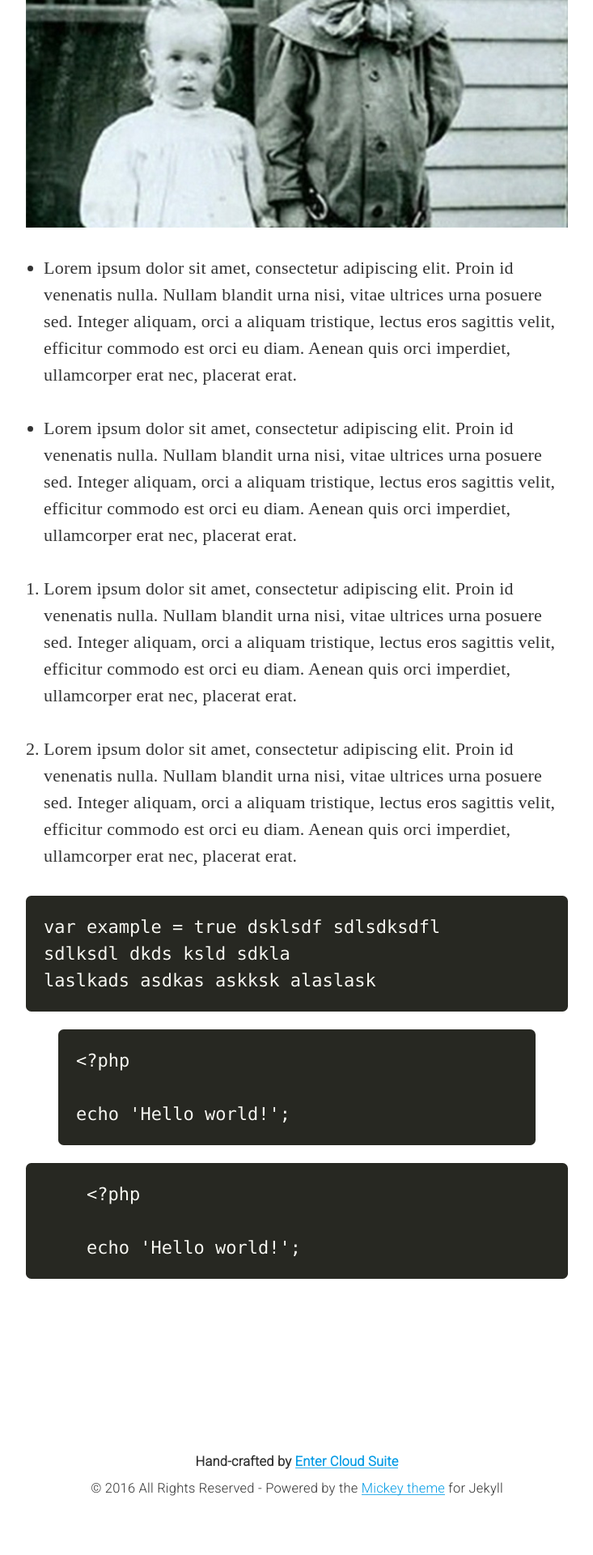
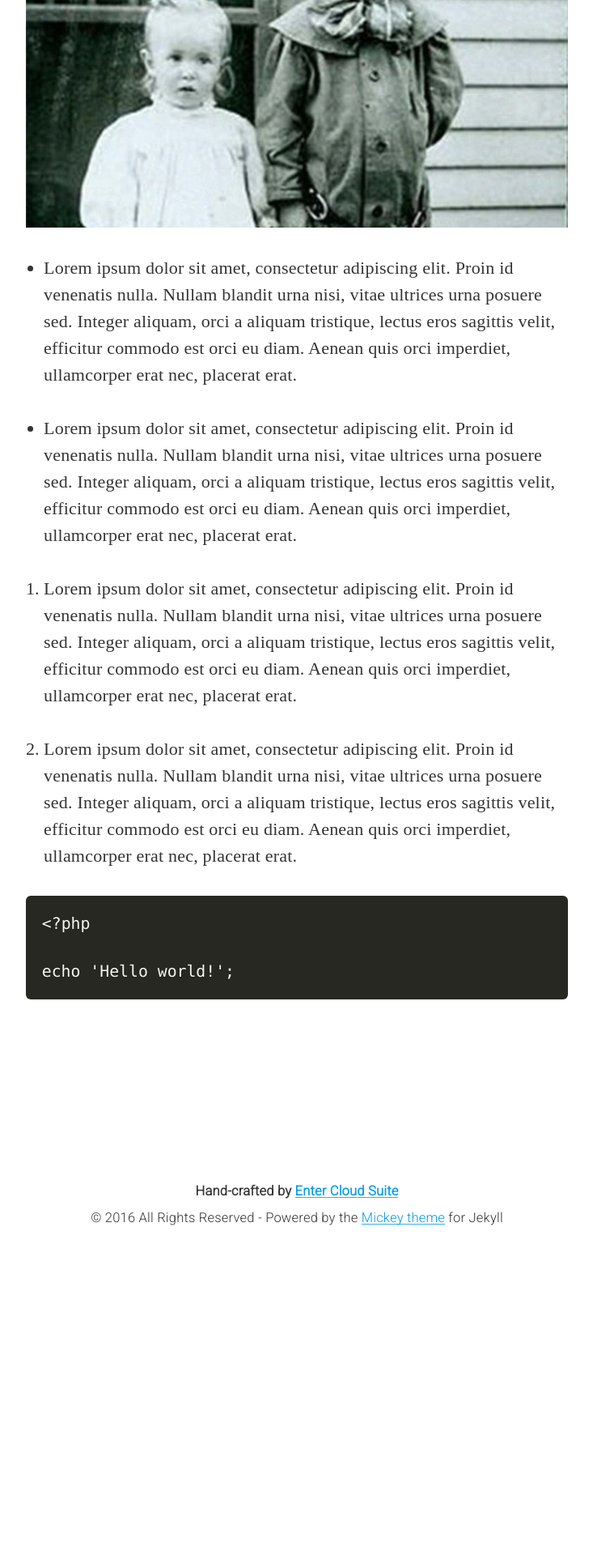
Before and after one commit to entercloudsuite/entercloudsuite.github.io, a Jekyll site: the page built from _posts/2016-03-28-example-post.markdown, in a window 1280 px wide. Shown: the part 1729-3649 px from the top of the page at 81% size, without its empty margins (273-1006 px from the left). Built offline with Jekyll 4.4.1, drawn with Linux system fonts in a browser that asks for light colours; nearby versions of some CDN libraries; some web fonts are replaced; after the commit the page ends 3315 px from its top, so only the background shows below that.

Commit message:
syntax code + css

````diff
--- a/_posts/2016-03-28-example-post.markdown
+++ b/_posts/2016-03-28-example-post.markdown
@@ -46,21 +46,9 @@
 
 2. Lorem ipsum dolor sit amet, consectetur adipiscing elit. Proin id venenatis nulla. Nullam blandit urna nisi, vitae ultrices urna posuere sed. Integer aliquam, orci a aliquam tristique, lectus eros sagittis velit, efficitur commodo est orci eu diam. Aenean quis orci imperdiet, ullamcorper erat nec, placerat erat.
 
-~~~ ruby
-var example = true dsklsdf sdlsdksdfl
-sdlksdl dkds ksld sdkla
-laslkads asdkas askksk alaslask
-~~~
-
 {% highlight ruby %}
 <?php
 
 echo 'Hello world!';
 
 {% endhighlight %}
-
-```php
-    <?php
-
-    echo 'Hello world!';
-```
--- a/_sass/_content.scss
+++ b/_sass/_content.scss
@@ -332,3 +332,11 @@
   position: relative !important;
   top: 0;
 }
+
+figure {
+  margin: 1em 0px;
+
+  pre {
+  font-size: 0.9em;
+  }
+}
````
